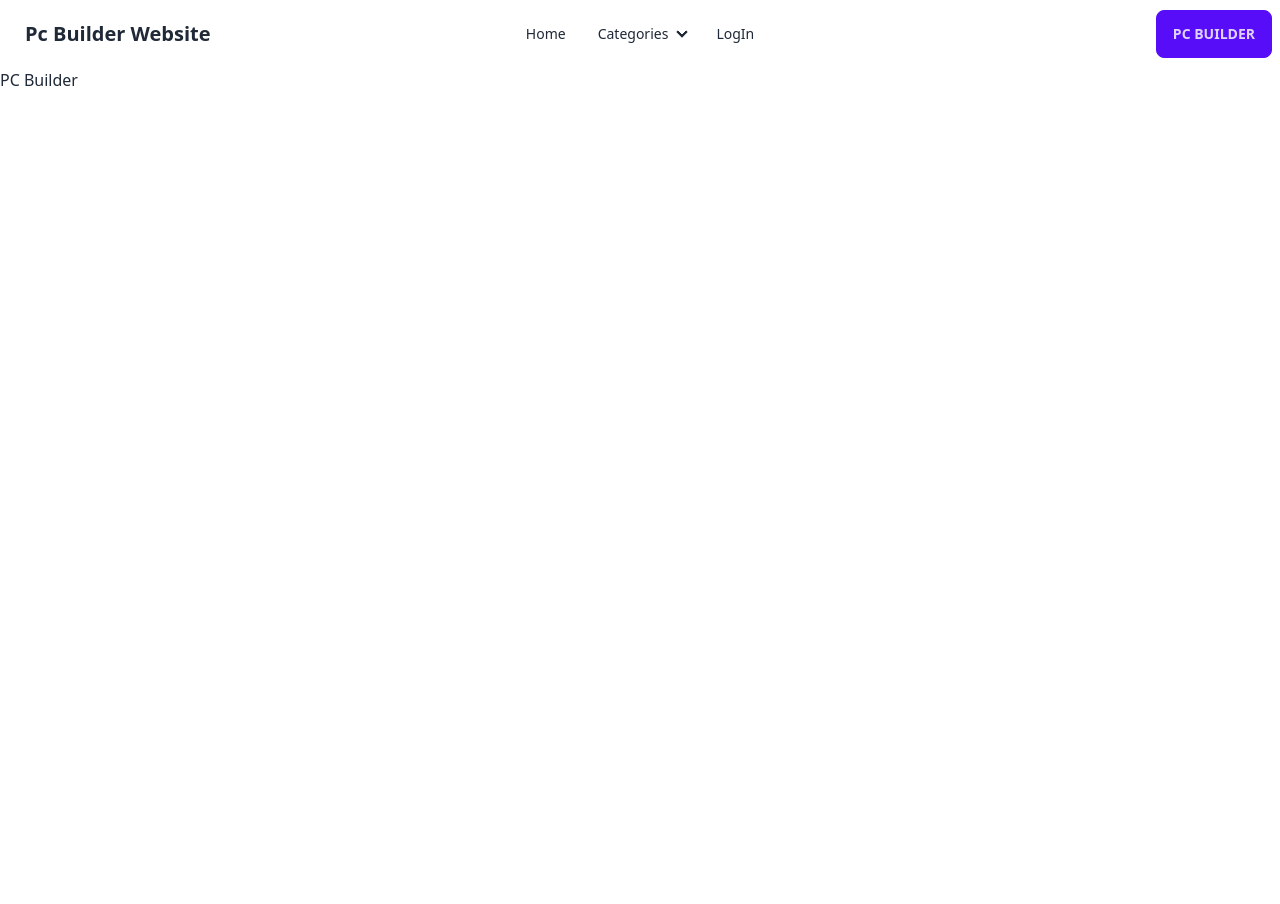
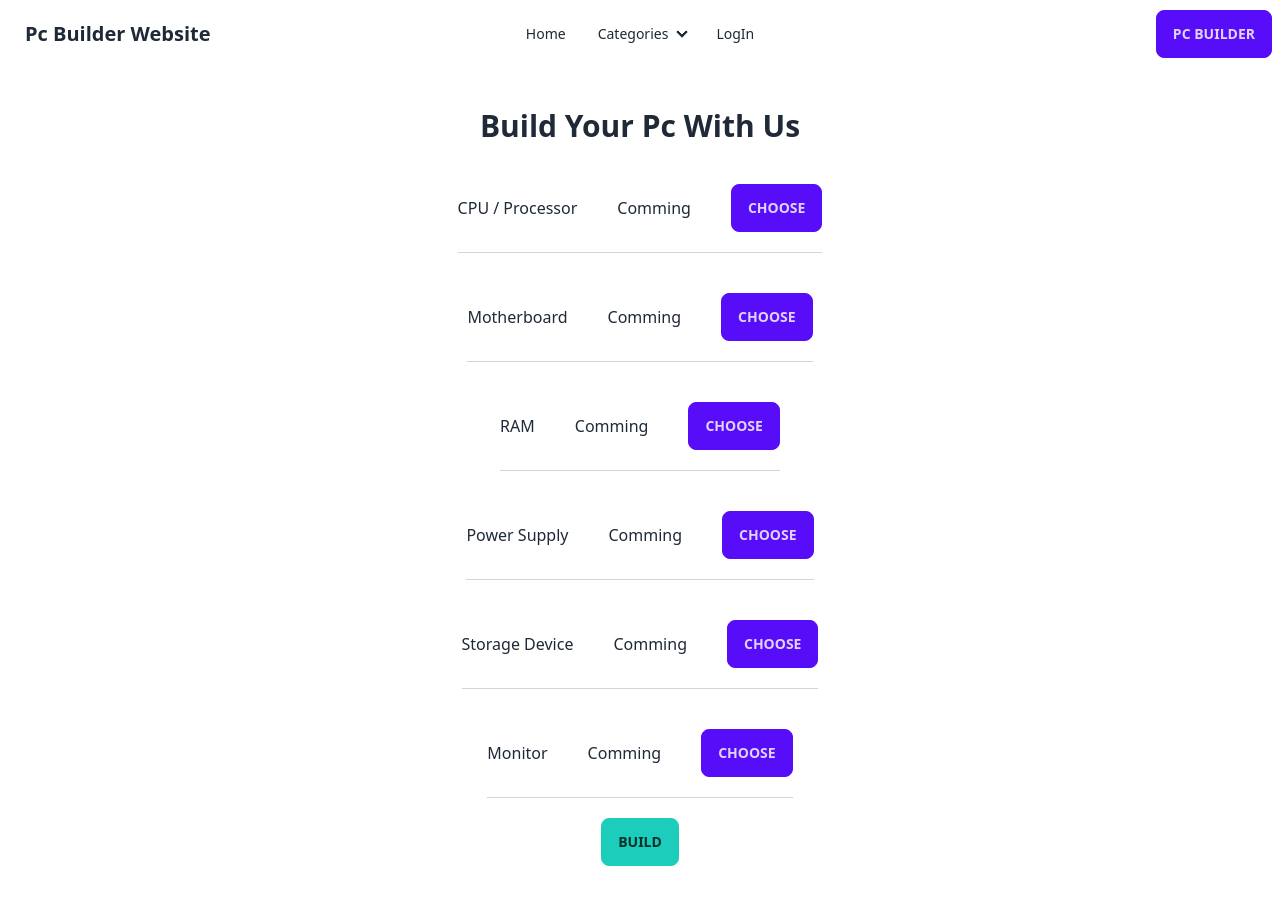
Before and after one commit to rishadislam1/pc-builder-with-nextjs, a Next.js app: page /pcbuilder in a window 1280 px wide. Before the commit the page ends 800 px from the top, so only its background shows below. Built offline with nearby package versions, Linux system fonts and the light colour scheme; no server answers.

Commit message:
pc builder page design

```diff
--- /dev/null
+++ b/src/pages/buildpc/cpu.js
@@ -0,0 +1,11 @@
+import React from 'react';
+
+const cpu = () => {
+    return (
+        <div>
+
+        </div>
+    );
+};
+
+export default cpu;
--- /dev/null
+++ b/src/pages/buildpc/monitor.js
@@ -0,0 +1,11 @@
+import React from 'react';
+
+const monitor = () => {
+    return (
+        <div>
+
+        </div>
+    );
+};
+
+export default monitor;
--- /dev/null
+++ b/src/pages/buildpc/motherboard.js
@@ -0,0 +1,11 @@
+import React from 'react';
+
+const motherboard = () => {
+    return (
+        <div>
+
+        </div>
+    );
+};
+
+export default motherboard;
--- /dev/null
+++ b/src/pages/buildpc/power.js
@@ -0,0 +1,11 @@
+import React from 'react';
+
+const power = () => {
+    return (
+        <div>
+
+        </div>
+    );
+};
+
+export default power;
--- /dev/null
+++ b/src/pages/buildpc/ram.js
@@ -0,0 +1,11 @@
+import React from 'react';
+
+const ram = () => {
+    return (
+        <div>
+
+        </div>
+    );
+};
+
+export default ram;
--- /dev/null
+++ b/src/pages/buildpc/storage.js
@@ -0,0 +1,11 @@
+import React from 'react';
+
+const storage = () => {
+    return (
+        <div>
+
+        </div>
+    );
+};
+
+export default storage;
--- a/src/pages/pcbuilder.js
+++ b/src/pages/pcbuilder.js
@@ -1,9 +1,76 @@
+import Link from 'next/link';
 import React from 'react';
 
 const pcbuilder = () => {
     return (
         <div>
-            <h1>PC Builder</h1>
+            <div className='mt-10 text-center text-3xl font-bold'>Build Your Pc With Us</div>
+            <div className='mt-10 flex flex-col gap-10 justify-center items-center'>
+                {/* cpu */}
+                <div>
+                    <div className='flex items-center gap-10'>
+                        <h1>CPU / Processor</h1>
+                        <p>Comming</p>
+                        <Link href='/buildpc/cpu'><button className='btn btn-primary'>Choose</button></Link>
+                    </div>
+                    <hr className='border-1 mt-5 border-gray-300 w-full'/>
+                </div>
+
+                {/* Motherboard */}
+                <div>
+                    <div className='flex items-center gap-10'>
+                        <h1>Motherboard</h1>
+                        <p>Comming</p>
+                        <Link href='/buildpc/motherboard'><button className='btn btn-primary'>Choose</button></Link>
+                    </div>
+                    <hr className='border-1 mt-5 border-gray-300 w-full'/>
+                </div>
+
+                {/* Ram */}
+                <div>
+                    <div className='flex items-center gap-10'>
+                        <h1>RAM</h1>
+                        <p>Comming</p>
+                        <Link href='/buildpc/ram'><button className='btn btn-primary'>Choose</button></Link>
+                    </div>
+                    <hr className='border-1 mt-5 border-gray-300 w-full'/>
+                </div>
+
+                {/* power supply */}
+                <div>
+                    <div className='flex items-center gap-10'>
+                        <h1>Power Supply</h1>
+                        <p>Comming</p>
+                        <Link href='/buildpc/power'><button className='btn btn-primary'>Choose</button></Link>
+                    </div>
+                    <hr className='border-1 mt-5 border-gray-300 w-full'/>
+                </div>
+
+                {/* storage device */}
+                <div>
+                    <div className='flex items-center gap-10'>
+                        <h1>Storage Device</h1>
+                        <p>Comming</p>
+                        <Link href='/buildpc/storage'><button className='btn btn-primary'>Choose</button></Link>
+                    </div>
+                    <hr className='border-1 mt-5 border-gray-300 w-full'/>
+                </div>
+
+                {/* monitor */}
+
+                <div>
+                    <div className='flex items-center gap-10'>
+                        <h1>Monitor</h1>
+                        <p>Comming</p>
+                        <Link href='/buildpc/monitor'><button className='btn btn-primary'>Choose</button></Link>
+                    </div>
+                    <hr className='border-1 mt-5 border-gray-300 w-full'/>
+                </div>
+
+            </div>
+            <div className='flex justify-center items-center mt-5 mb-10'>
+            <button className='btn btn-accent text-center'>Build</button>
+            </div>
         </div>
     );
 };
```
Also changed, not shown: src/middleware.js (renamed from src/pages/middleware.js).
